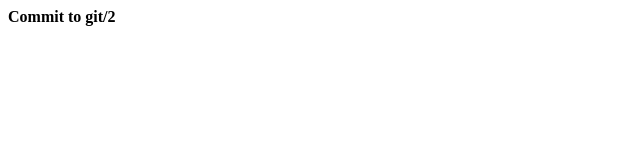
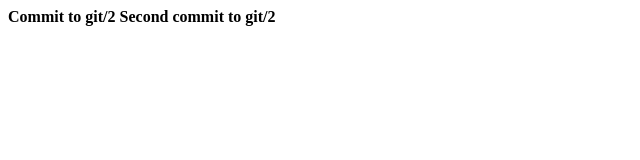
Before and after one commit to dburdin/git-testing, a plain HTML site: page index.html in a window 1280 px wide. Shown: the whole page, without its empty margins (0-640 px from the left). Drawn offline with Linux system fonts and the light colour scheme.

Commit message:
second commit to git/2

```diff
--- a/index.html
+++ b/index.html
@@ -7,5 +7,6 @@
   </head>
   <body>
     <b>Commit to git/2</b>
+    <b>Second commit to git/2</b>
   </body>
 </html>
```
